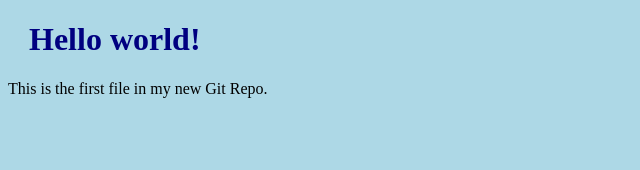
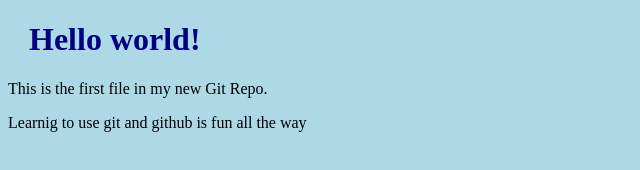
Before and after one commit to Aniekan-Samson/test-repo, a plain HTML site: page index.html in a window 1280 px wide. Shown: the whole page, without its empty margins (0-640 px from the left). Drawn offline with Linux system fonts and the light colour scheme.

Commit message:
updated index.html with new line

```diff
--- a/index.html
+++ b/index.html
@@ -8,6 +8,7 @@
 
 		<h1>Hello world!</h1>
 		<p>This is the first file in my new Git Repo.</p>
+		<P>Learnig to use git and github is fun all the way</p>
 
 	</body>
 </html>
```
